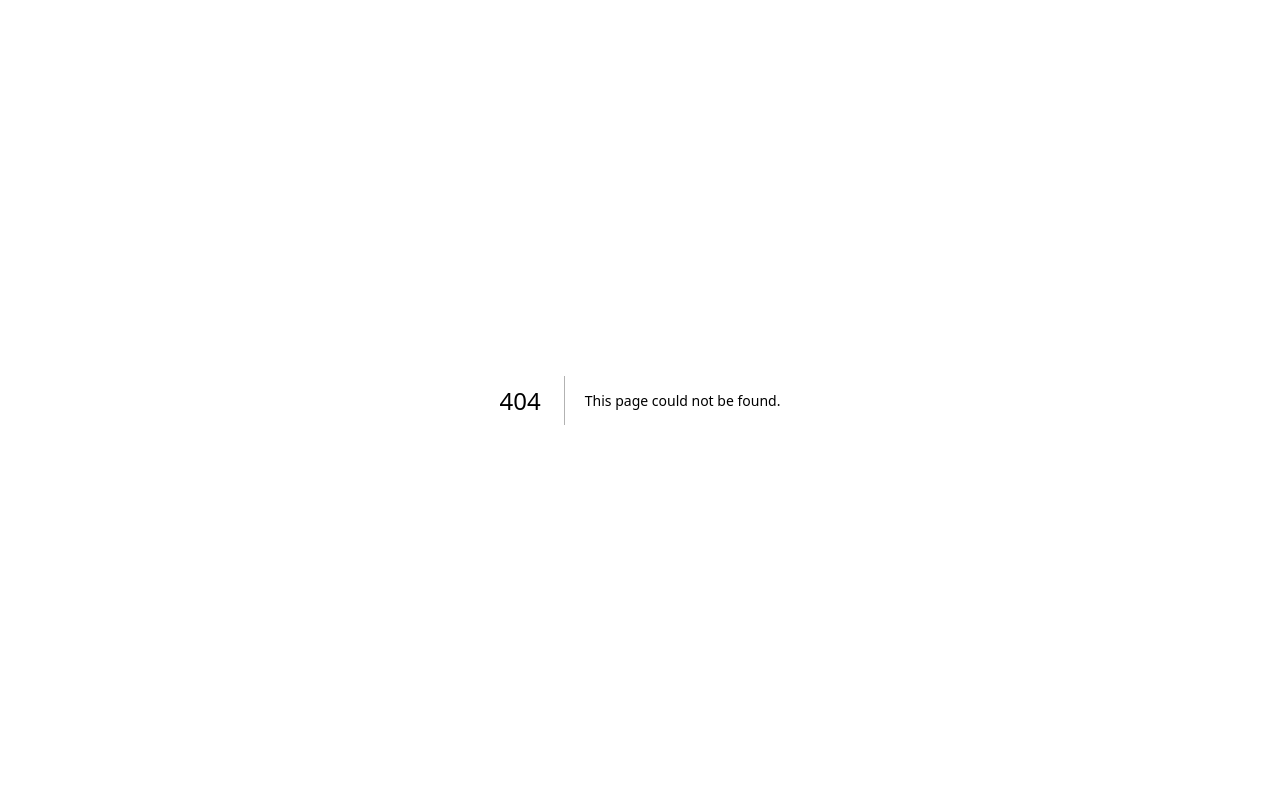
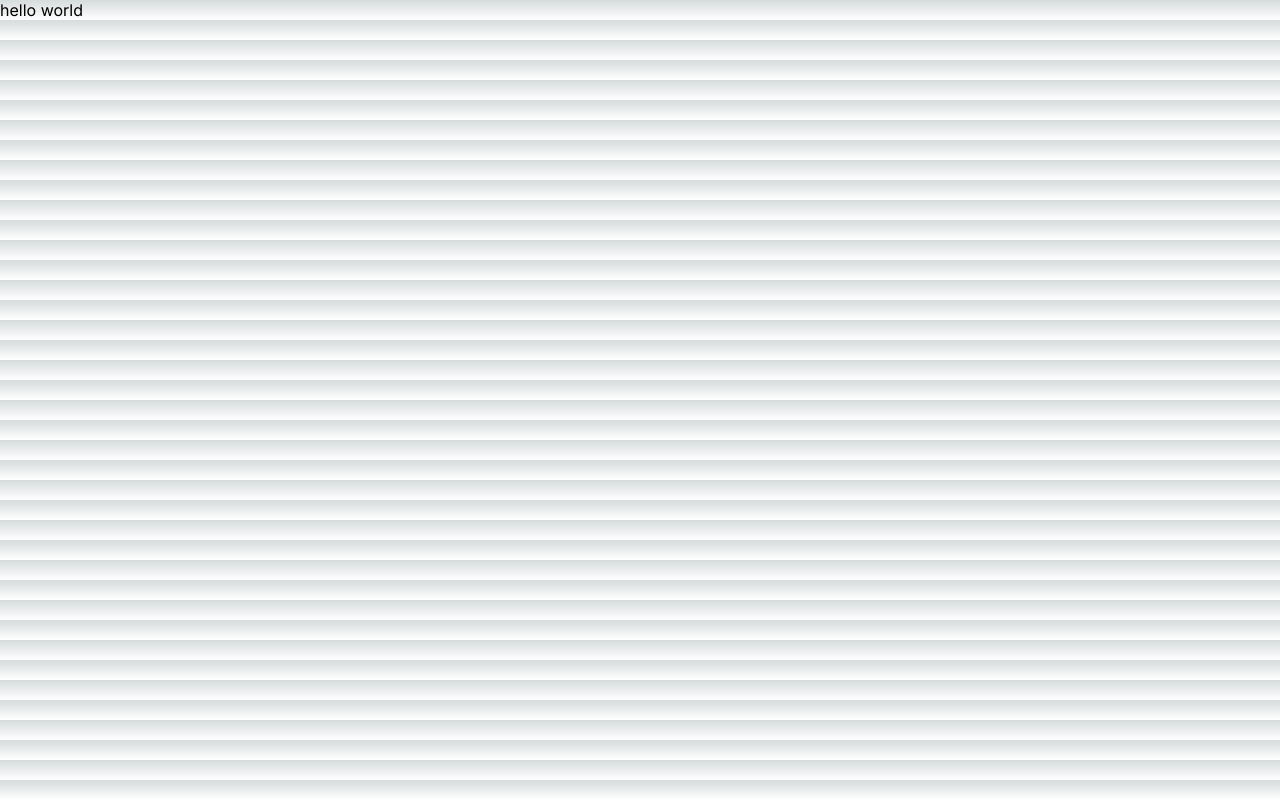
Before and after one commit to Yasss-WCS/yasss, a Next.js app in the folder scoring-webservice/: page /adminPanel in a window 1280 px wide. Before the commit this address had no page. Built offline with nearby package versions, Linux system fonts and the light colour scheme.

Commit message:
Add admin panel (#2)
Co-authored-by: Alec Grant <agrant@caseguard.com>

```diff
--- /dev/null
+++ b/scoring-webservice/src/app/adminPanel/page.tsx
@@ -0,0 +1,5 @@
+export default function admin(){
+    return <main>
+        <div>hello world</div>
+    </main>
+}
```
Also changed, not shown: 2 other files (tests, documents, lock files or other folders).
